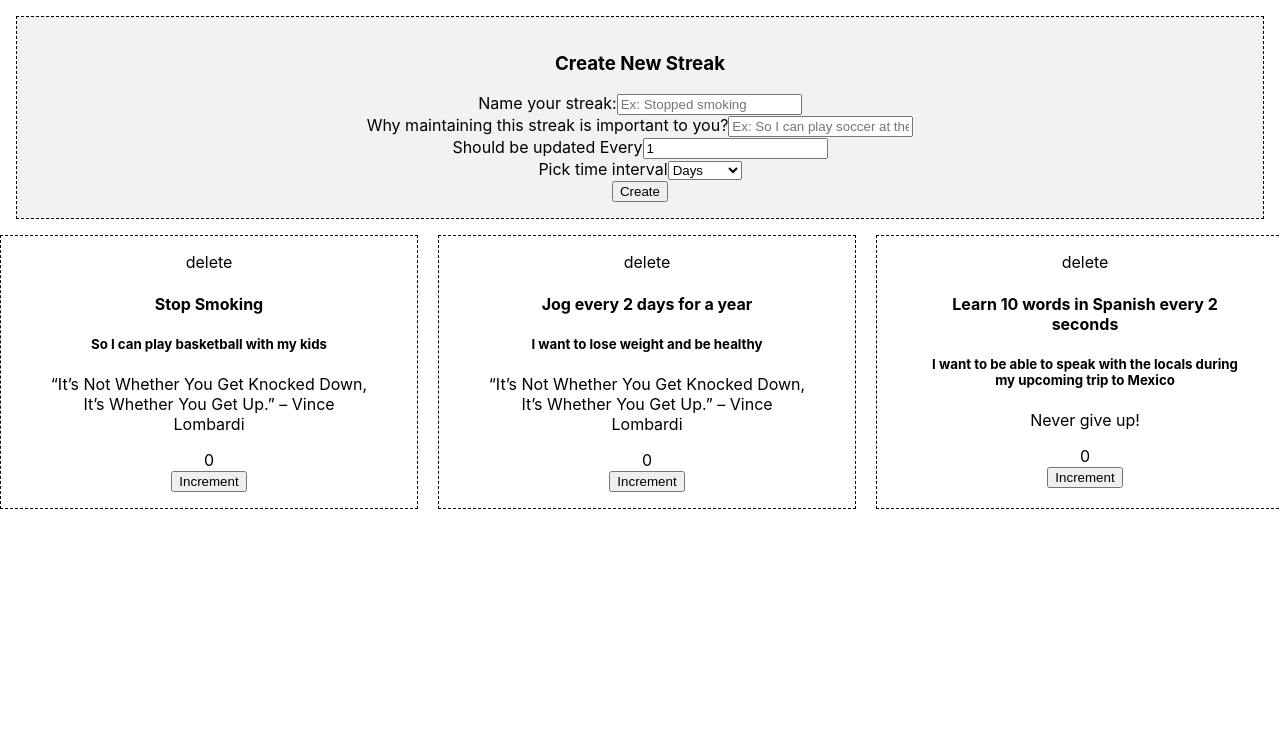
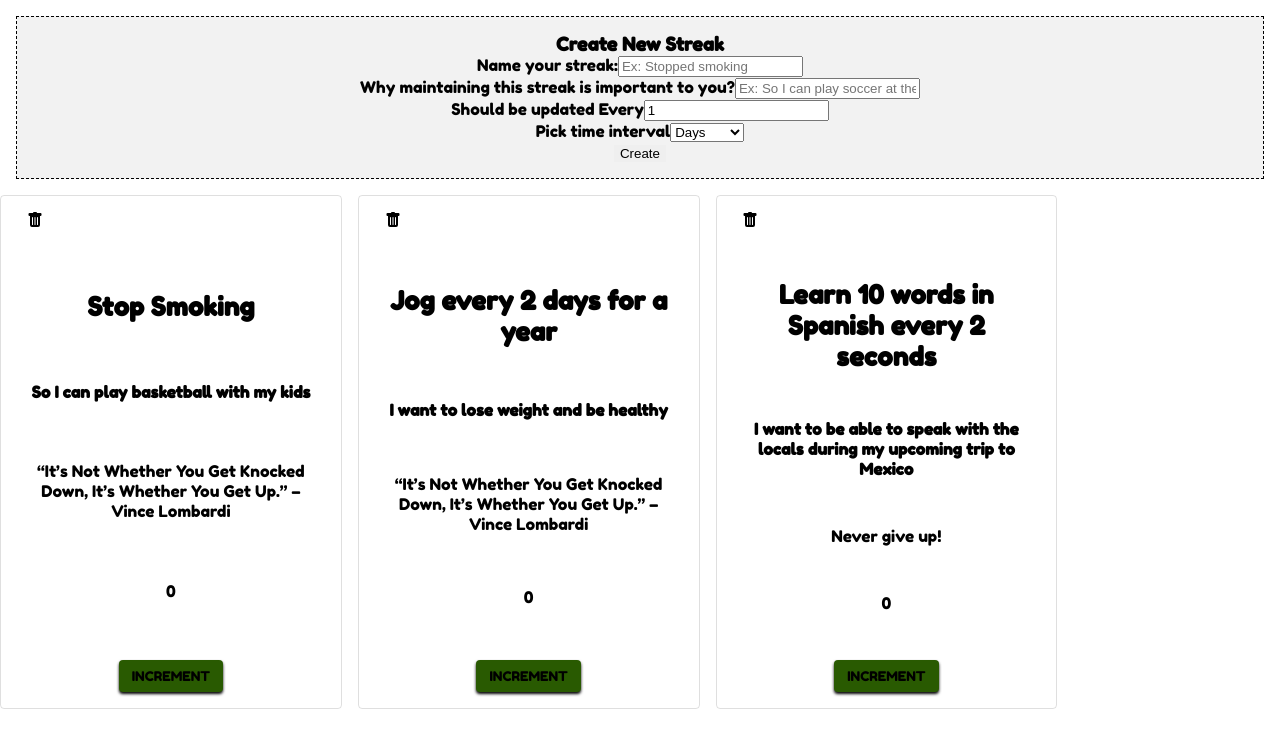
Before and after one commit to ravona/momentum, a React (Create React App) app in the folder momentum/: page / in a window 1280 px wide. Shown: the top 748 px of the page. Built offline with nearby package versions, Linux system fonts and the light colour scheme.

Commit message:
added style partials and minor changes

```diff
--- a/momentum/package.json
+++ b/momentum/package.json
@@ -10,6 +10,7 @@
     "react": "^17.0.1",
     "react-countdown": "^2.3.1",
     "react-dom": "^17.0.1",
+    "react-icons": "^3.11.0",
     "react-scripts": "4.0.0",
     "web-vitals": "^0.2.4"
   },
--- a/momentum/src/App.scss
+++ b/momentum/src/App.scss
@@ -1,38 +1,6 @@
-.App {
-  text-align: center;
+@import "./style/reset";
+@import "./style/fonts";
+
+body {
+  font-family: "Fredoka One", cursive;
 }
-
-.App-logo {
-  height: 40vmin;
-  pointer-events: none;
-}
-
-@media (prefers-reduced-motion: no-preference) {
-  .App-logo {
-    animation: App-logo-spin infinite 20s linear;
-  }
-}
-
-.App-header {
-  background-color: #282c34;
-  min-height: 100vh;
-  display: flex;
-  flex-direction: column;
-  align-items: center;
-  justify-content: center;
-  font-size: calc(10px + 2vmin);
-  color: white;
-}
-
-.App-link {
-  color: #61dafb;
-}
-
-@keyframes App-logo-spin {
-  from {
-    transform: rotate(0deg);
-  }
-  to {
-    transform: rotate(360deg);
-  }
-}
--- a/momentum/src/components/Streak/Streak.jsx
+++ b/momentum/src/components/Streak/Streak.jsx
@@ -3,6 +3,8 @@ import Countdown from "react-countdown";
 import { getRandomArrayItem } from "../../utils/utils";
 import Notification from "../Notification/Notification";
 import messages from "../../data/messages.json";
+import { BsTrashFill } from "react-icons/bs";
+
 import "./Streak.scss";
 
 export const Streak = ({ streak, onDeleteStreak }) => {
@@ -50,7 +52,7 @@ export const Streak = ({ streak, onDeleteStreak }) => {
       <div key={id} className={`streak`}>
         <div className={"streak__header"}>
           <div className={"streak__icon"} onClick={handleDeleteStreak}>
-            delete
+            <BsTrashFill />
           </div>
         </div>
 
@@ -79,9 +81,11 @@ export const Streak = ({ streak, onDeleteStreak }) => {
           <div className="streak__counter">{count}</div>
         </div>
 
-        <button onClick={handleIncrement} className="streak__btn">
-          Increment
-        </button>
+        <div className="streak__footer">
+          <button onClick={handleIncrement} className="streak__btn">
+            Increment
+          </button>
+        </div>
       </div>
     </>
   );
--- a/momentum/src/components/Streak/Streak.scss
+++ b/momentum/src/components/Streak/Streak.scss
@@ -1,6 +1,45 @@
+@import "../../style/_colors.scss";
+
 .streak {
   text-align: center;
-  border: 1px dashed black;
-  padding: 1rem 3rem;
-  width: 20rem;
+  border: 1px solid rgba(0, 0, 0, 0.125);
+  border-radius: 0.25rem;
+  padding: 1rem 1.618rem;
+  display: flex;
+  flex-direction: column;
+  justify-content: space-between;
+  width: 18rem;
+  height: 30rem;
+
+  &__header {
+    text-align: left;
+  }
+
+  &__title {
+    font-size: 1.618rem;
+  }
+
+  &__motivation {
+    font-size: 1rem;
+  }
+
+  &__body {
+    display: flex;
+    flex-direction: column;
+    justify-content: space-evenly;
+    height: 100%;
+  }
+
+  &__countdown {
+    font-size: 1.618rem;
+  }
+
+  &__btn {
+    padding: 0.5rem 0.809rem;
+    background-color: map-get($colors, "Parrot");
+    border-radius: 0.25rem;
+    text-transform: uppercase;
+    box-shadow: 0px 2px 3px map-get($colors, "Parrot2");
+    font-family: "Fredoka One", cursive;
+  }
 }
--- a/momentum/src/components/StreaksList/Streaks.scss
+++ b/momentum/src/components/StreaksList/Streaks.scss
@@ -1,6 +1,12 @@
 .streaks {
   display: grid;
-  grid-template-columns: 1fr 1fr 1fr;
-  grid-gap: 20px;
+  grid-template-columns: 1fr;
+  gap: 1rem;
   justify-items: center;
 }
+
+@media only screen and (min-width: 600px) {
+  .streaks {
+    grid-template-columns: 1fr 1fr 1fr 1fr;
+  }
+}
--- /dev/null
+++ b/momentum/src/style/_colors.scss
@@ -0,0 +1,8 @@
+$colors: (
+  "Parrot": #295a01,
+  "AltParrot": lighten(#295a01, 20%),
+  "Eggplant": #594157,
+  "Glaucous": #7d8cc4,
+  "Banana": #d5ac4e,
+  "Cherry": #720e07,
+);
--- /dev/null
+++ b/momentum/src/style/_fonts.scss
@@ -0,0 +1,2 @@
+@import url("https://fonts.googleapis.com/css2?family=Anton&family=Roboto:ital,wght@0,400;0,700;1,100&display=swap");
+@import url("https://fonts.googleapis.com/css2?family=Fredoka+One&display=swap");
--- /dev/null
+++ b/momentum/src/style/_reset.scss
@@ -0,0 +1,16 @@
+h1,
+h2,
+h3,
+h4,
+h5 {
+  margin: 0;
+}
+
+p {
+  margin: 0;
+}
+
+button {
+  border: 0;
+  cursor: pointer;
+}
```
Also changed, not shown: 1 other file (tests, documents, lock files or other folders).
